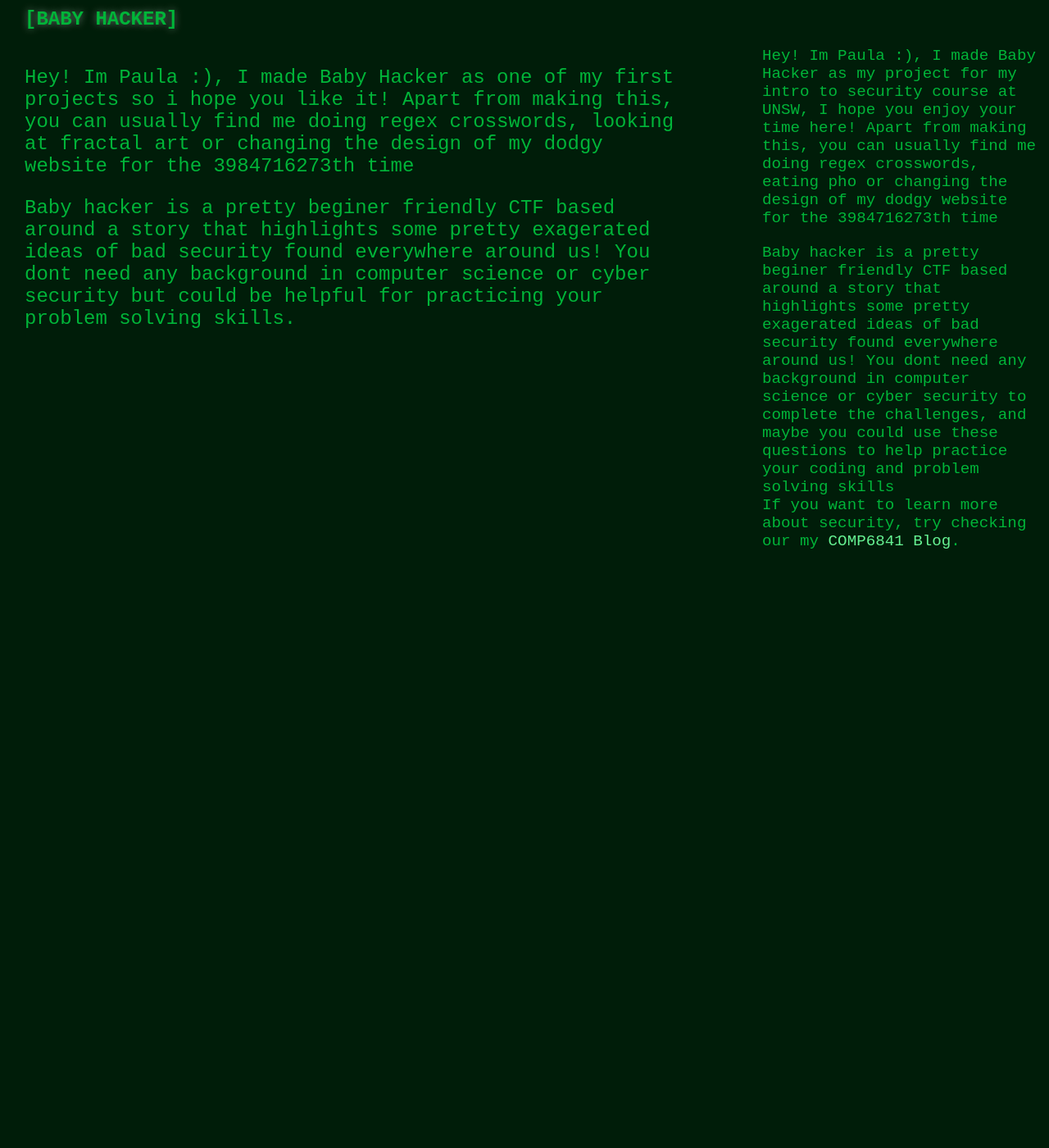
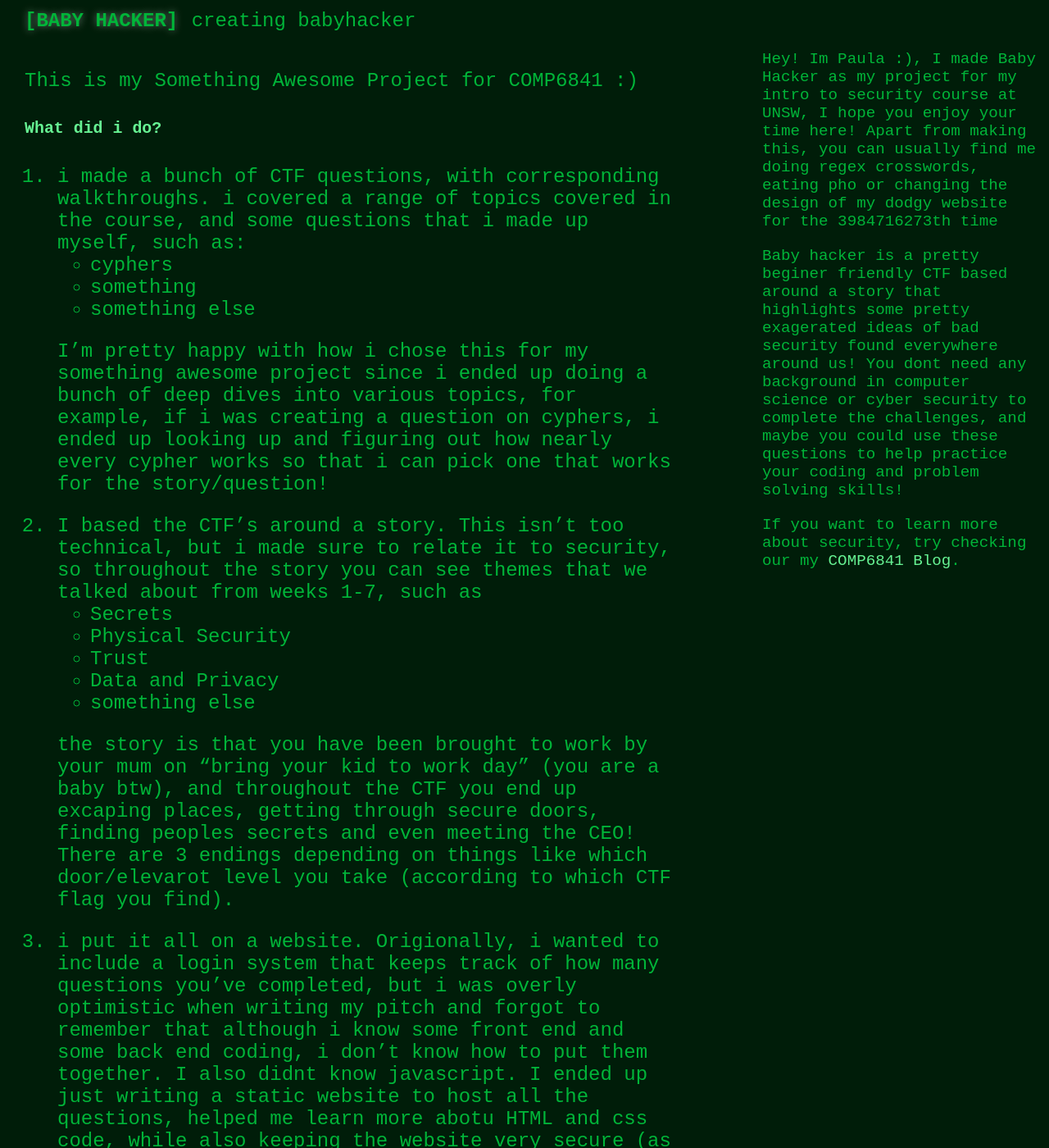
Before and after one commit to paulatennent/somethingAwesome, a Jekyll site: the page built from about.md, in a window 1280 px wide and 1400 px high. Shown: the whole window at 82% size. Built offline with Jekyll 4.4.1, drawn with Linux system fonts in a browser that asks for light colours; some of the changed text lies outside the part shown.

Commit message:
added more to questions

````diff
--- a/_includes/about.html
+++ b/_includes/about.html
@@ -5,11 +5,11 @@
         Apart from making this, you can usually find me doing regex crosswords,
         eating pho or changing the design of my dodgy website for the 3984716273th time
     </div>
-    <div>
+    <div style="padding-bottom: 20px;">
         Baby hacker is a pretty beginer friendly CTF based around a story that highlights some
         pretty exagerated ideas of bad security found everywhere around us! You dont need any
         background in computer science or cyber security to complete the challenges, and maybe you could
-        use these questions to help practice your coding and problem solving skills
+        use these questions to help practice your coding and problem solving skills!
     </div>
     <div>
         If you want to learn more about security, try checking our my
--- a/_includes/nav.html
+++ b/_includes/nav.html
@@ -1,3 +1,4 @@
 <div style="padding-bottom: 20px;" class="nav">
     <a class="navtitle" href="/" >[BABY HACKER]</a>
+    <a class="navitem" href="/about" >creating babyhacker</a>
 </div>
--- a/about.md
+++ b/about.md
@@ -3,6 +3,41 @@ layout: default
 permalink: /about
 ---
 
-Hey! Im Paula :), I made Baby Hacker as one of my first projects so i hope you like it! Apart from making this, you can usually find me doing regex crosswords, looking at fractal art or changing the design of my dodgy website for the 3984716273th time
+This is my Something Awesome Project for COMP6841 :)
 
-Baby hacker is a pretty beginer friendly CTF based around a story that highlights some pretty exagerated ideas of bad security found everywhere around us! You dont need any background in computer science or cyber security but could be helpful for practicing your problem solving skills.
+##### What did i do?
+1. i made a bunch of CTF questions, with corresponding walkthroughs. i covered a range of topics covered in the course, and some questions that i made up myself, such as:
+    - cyphers
+    - something
+    - something else
+
+    I'm pretty happy with how i chose this for my something awesome project since i ended up doing a bunch of deep dives into various topics, for example, if i was creating a question on cyphers, i ended up looking up and figuring out how nearly every cypher works so that i can pick one that works for the story/question!
+
+
+
+2. I based the CTF's around a story. This isn't too technical, but i made sure to relate it to security, so throughout the story you can see themes that we talked about from weeks 1-7, such as
+    - Secrets
+    - Physical Security
+    - Trust
+    - Data and Privacy
+    - something else
+
+
+    the story is that you have been brought to work by your mum on "bring your kid to work day" (you are a baby btw), and throughout the CTF you end up excaping places, getting through secure doors, finding peoples secrets and even meeting the CEO! There are 3 endings depending on things like which door/elevarot level you take (according to which CTF flag you find).
+
+
+
+3. i put it all on a website. Origionally, i wanted to include a login system that keeps track of how many questions you've completed, but i was overly optimistic when writing my pitch and forgot to remember that although i know some front end and some back end coding, i don't know how to put them together. I also didnt know javascript. I ended up just writing a static website to host all the questions, helped me learn more abotu HTML and css code, while also keeping the website very secure (as there is no data to hack lmao). This part was mainly so that my friends, family and Brendan can see the questions and answeres easily. Some other info:
+    - for the website, i used jekyll and github pages
+
+##### Where is the code?
+
+You can find the code for the website in [this](https://github.com/paulatennent/paulatennent.github.io){:target="_blank"} repo. Sometimes this site doesn't work since jekyll is a bit janky (if it looks broken or only part of the site is there), so you can see the questions in the _posts folder as markdown files, or you can pull the repo onto your computer and run
+
+```
+$ gem install bundler jekyll
+$ bundle exec jekyll serve
+```
+then go to http://127.0.0.1:4000/
+
+##### thanks for reading, hope you enjoy the project!
````
Also changed, not shown: _posts/2021-04-01-q1.md (+1 -1 lines), _posts/2021-04-02-q2.md (+5 -3 lines).
